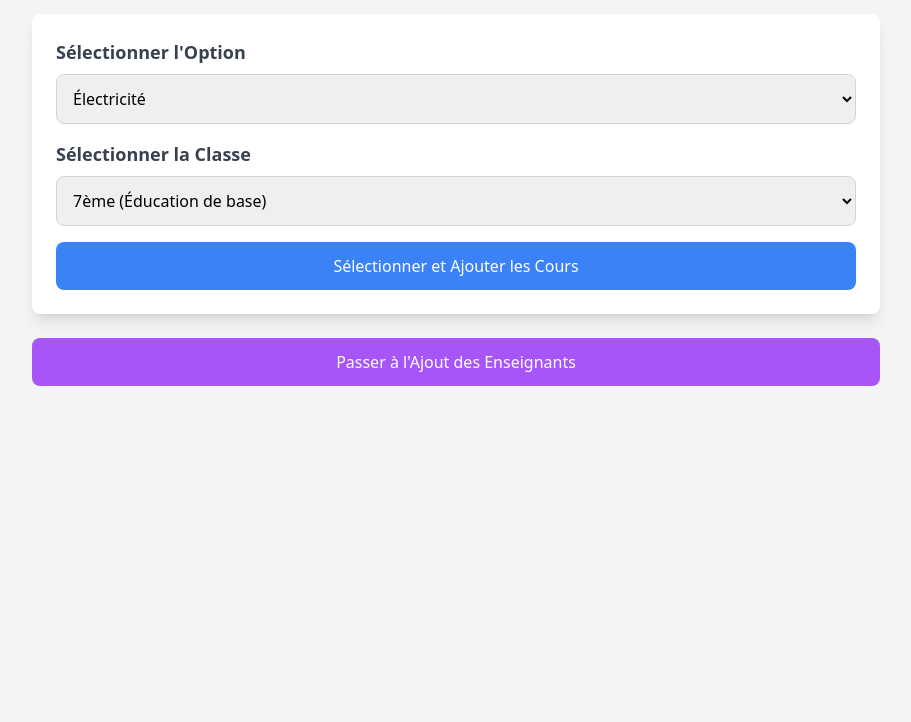
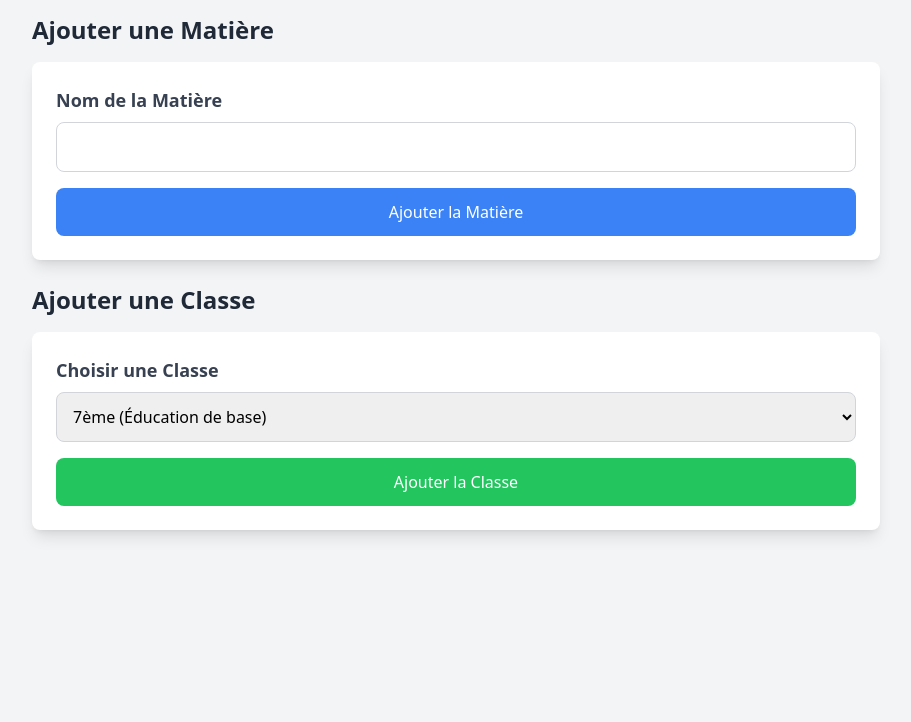
Before and after one commit to RoGasore/AdminThados, a plain HTML site: page index.html in a window 1280 px wide. Shown: the part 78-800 px from the top of the page, without its empty margins (184-1095 px from the left). Drawn offline with nearby package versions, Linux system fonts and the light colour scheme.

Commit message:
Update index.html

```diff
--- a/index.html
+++ b/index.html
@@ -3,31 +3,30 @@
 <head>
     <meta charset="UTF-8">
     <meta name="viewport" content="width=device-width, initial-scale=1.0">
-    <title>Ajouter les Cours</title>
+    <title>Gestion des Cours et Matières</title>
     <script src="https://cdn.tailwindcss.com"></script>
     <script src="https://www.gstatic.com/firebasejs/9.6.1/firebase-app.js"></script>
     <script src="https://www.gstatic.com/firebasejs/9.6.1/firebase-firestore.js"></script>
 </head>
 <body class="bg-gray-100 font-sans antialiased">
+    <div class="max-w-4xl mx-auto p-6">
+        <h1 class="text-3xl font-bold text-center text-blue-600 mb-8">Gestion des Cours et Matières</h1>
 
-<div class="max-w-4xl mx-auto p-6">
-    <h1 class="text-3xl font-bold text-center text-blue-600 mb-8">Ajouter les Cours par Option et Classe</h1>
+        <!-- Formulaire pour Ajouter des Cours -->
+        <h2 class="text-2xl font-semibold text-gray-800 mb-4">Ajouter une Matière</h2>
+        <form id="matiereForm" class="bg-white p-6 rounded-lg shadow-lg mb-6">
+            <div class="mb-4">
+                <label for="matiere" class="block text-lg font-semibold text-gray-700">Nom de la Matière</label>
+                <input type="text" id="matiere" required class="w-full p-3 mt-2 border border-gray-300 rounded-lg focus:outline-none focus:ring-2 focus:ring-blue-500">
+            </div>
+            <button type="submit" class="w-full bg-blue-500 text-white p-3 rounded-lg hover:bg-blue-600">Ajouter la Matière</button>
+        </form>
 
-    <!-- Formulaire pour sélectionner l'Option -->
-    <form id="optionForm" class="bg-white p-6 rounded-lg shadow-lg mb-6">
+        <!-- Formulaire pour Ajouter une Classe -->
+        <h2 class="text-2xl font-semibold text-gray-800 mb-4">Ajouter une Classe</h2>
+        <form id="classeForm" class="bg-white p-6 rounded-lg shadow-lg mb-6">
             <div class="mb-4">
-            <label for="option" class="block text-lg font-semibold text-gray-700">Sélectionner l'Option</label>
-            <select id="option" required class="w-full p-3 mt-2 border border-gray-300 rounded-lg focus:outline-none focus:ring-2 focus:ring-blue-500">
-                <option value="électricité">Électricité</option>
-                <option value="nutrition">Nutrition</option>
-                <option value="sociale">Sociale</option>
-                <option value="coupe_et_couture">Coupe et Couture</option>
-            </select>
-        </div>
-
-        <!-- Formulaire pour sélectionner la Classe -->
-        <div class="mb-4">
-            <label for="classe" class="block text-lg font-semibold text-gray-700">Sélectionner la Classe</label>
+                <label for="classe" class="block text-lg font-semibold text-gray-700">Choisir une Classe</label>
                 <select id="classe" required class="w-full p-3 mt-2 border border-gray-300 rounded-lg focus:outline-none focus:ring-2 focus:ring-blue-500">
                     <option value="7">7ème (Éducation de base)</option>
                     <option value="8">8ème (Éducation de base)</option>
@@ -37,25 +36,11 @@
                     <option value="4">4ème (Humanités)</option>
                 </select>
             </div>
-
-        <button type="submit" class="w-full bg-blue-500 text-white p-3 rounded-lg hover:bg-blue-600">Sélectionner et Ajouter les Cours</button>
-    </form>
-
-    <!-- Liste des Cours -->
-    <div id="coursList" class="bg-white p-6 rounded-lg shadow-lg hidden">
-        <h2 class="text-2xl font-semibold text-gray-800 mb-4">Ajouter des Cours</h2>
-        <form id="coursForm" class="bg-white p-6 rounded-lg shadow-lg">
-            <div class="mb-4">
-                <label for="cours" class="block text-lg font-semibold text-gray-700">Nom du Cours</label>
-                <input type="text" id="cours" required class="w-full p-3 mt-2 border border-gray-300 rounded-lg focus:outline-none focus:ring-2 focus:ring-blue-500">
-            </div>
-            <button type="submit" class="w-full bg-green-500 text-white p-3 rounded-lg hover:bg-green-600">Ajouter le Cours</button>
+            <button type="submit" class="w-full bg-green-500 text-white p-3 rounded-lg hover:bg-green-600">Ajouter la Classe</button>
         </form>
     </div>
 
-    <a href="page2.html" class="w-full bg-purple-500 text-white p-3 rounded-lg hover:bg-purple-600 text-center block mt-4">Passer à l'Ajout des Enseignants</a>
-</div>
-
+    <!-- Inclure Firebase -->
     <script src="app.js"></script>
 </body>
 </html>
```
Lines whose indentation alone changed are shown as unchanged.
